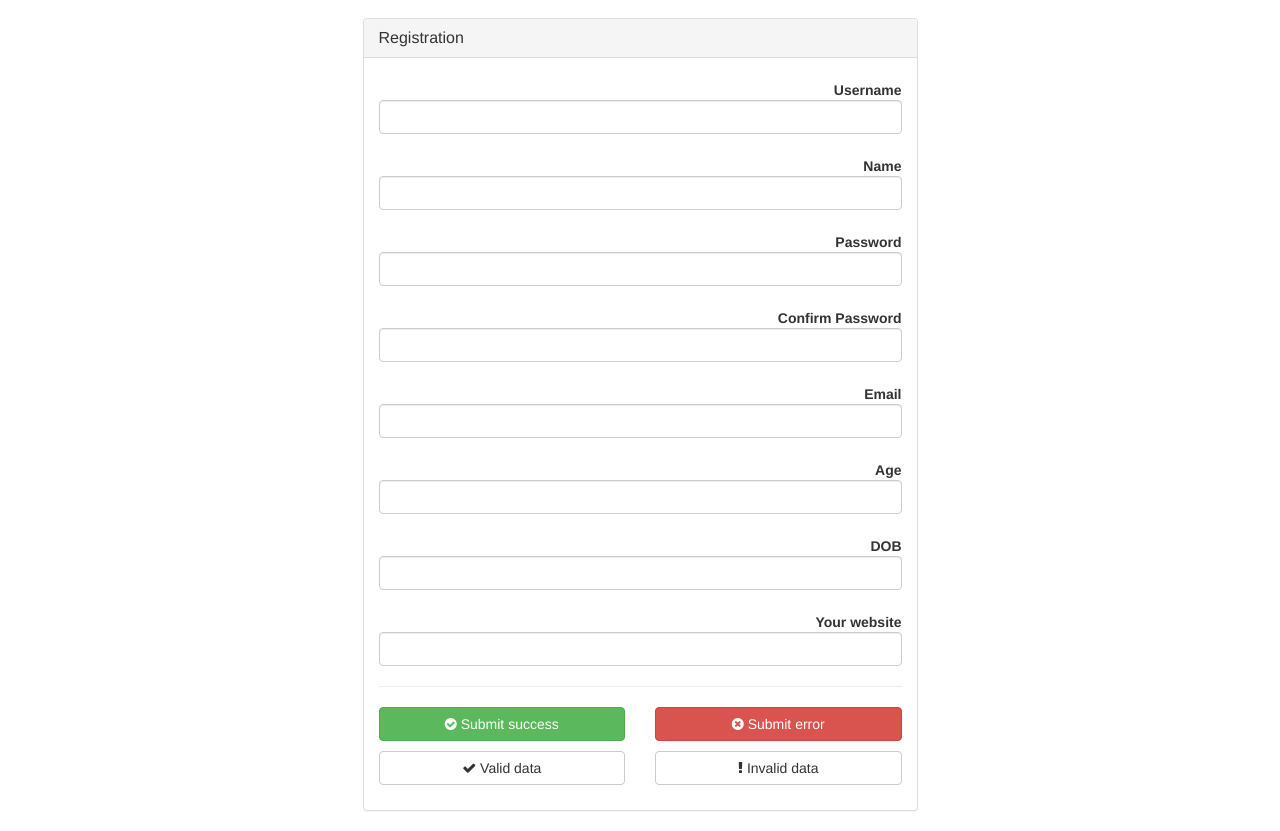
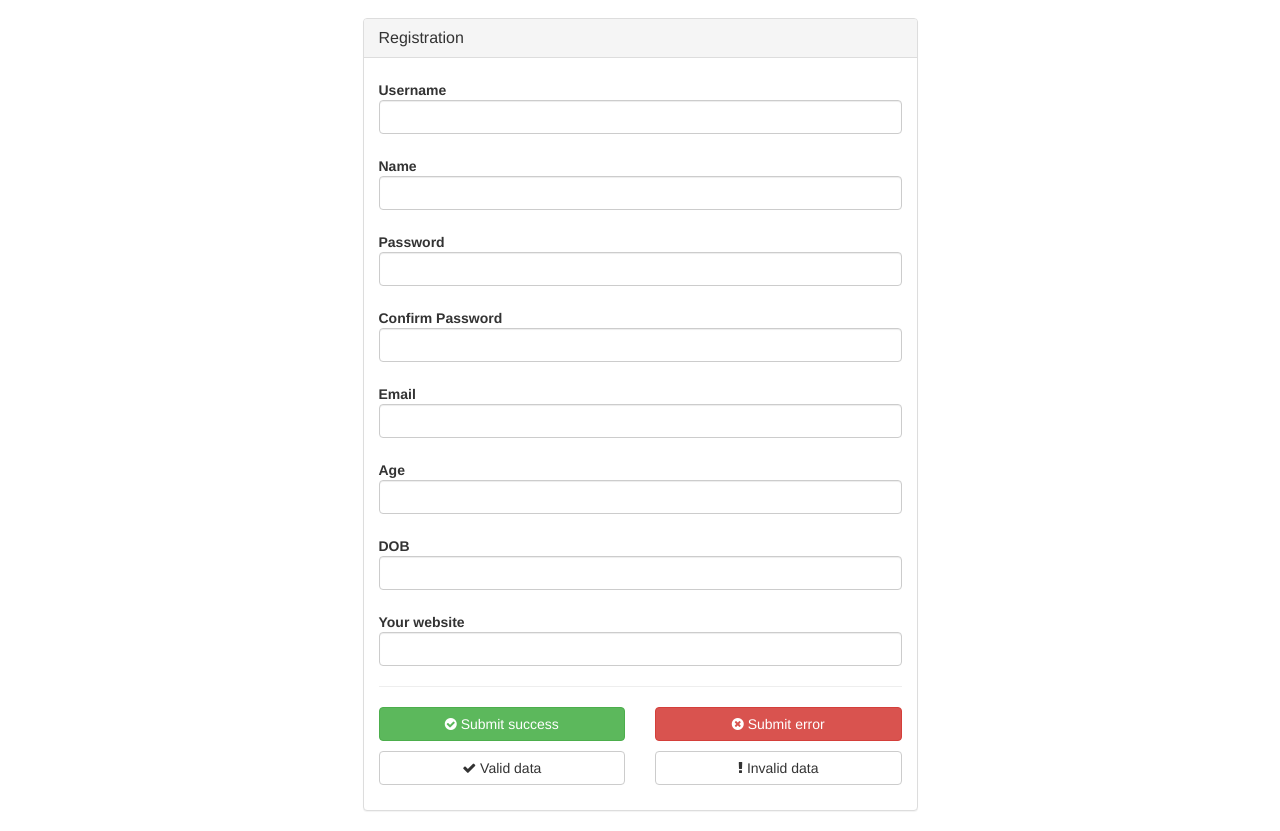
Before and after one commit to ducdhm/jquery.niceform, a website built with webpack: page examples/all_fields_required.html in a window 1280 px wide. Shown: the part 54-885 px from the top of the page. Built offline with nearby package versions, Linux system fonts and the light colour scheme.

Commit message:
Update examples

```diff
--- a/examples/all_fields_required.html
+++ b/examples/all_fields_required.html
@@ -43,7 +43,7 @@
 
                             <form class="form-horizontal" action="." id="form1">
                                 <div class="form-group">
-                                    <label class="control-label col-lg-12" for="username">Username</label>
+                                    <div class="col-lg-12"><label class="control-label" for="username">Username</label></div>
                                     <div class="col-lg-12">
                                         <input type="text" name="username" id="username" class="form-control regex required"
                                                 data-regex="^[a-zA-Z0-9]+$"
@@ -51,43 +51,43 @@
                                     </div>
                                 </div>
                                 <div class="form-group">
-                                    <label class="control-label col-lg-12" for="name">Name</label>
+                                    <div class="col-lg-12"><label class="control-label" for="name">Name</label></div>
                                     <div class="col-lg-12">
                                         <input type="text" name="name" id="name" class="form-control required" />
                                     </div>
                                 </div>
                                 <div class="form-group">
-                                    <label class="control-label col-lg-12" for="password">Password</label>
+                                    <div class="col-lg-12"><label class="control-label" for="password">Password</label></div>
                                     <div class="col-lg-12">
                                         <input type="password" name="password" id="password" class="form-control password required" />
                                     </div>
                                 </div>
                                 <div class="form-group">
-                                    <label class="control-label col-lg-12" for="repassword">Confirm Password</label>
+                                    <div class="col-lg-12"><label class="control-label" for="repassword">Confirm Password</label></div>
                                     <div class="col-lg-12">
                                         <input type="password" name="repassword" id="repassword" class="form-control repassword required" />
                                     </div>
                                 </div>
                                 <div class="form-group">
-                                    <label class="control-label col-lg-12" for="email">Email</label>
+                                    <div class="col-lg-12"><label class="control-label" for="email">Email</label></div>
                                     <div class="col-lg-12">
                                         <input type="text" name="email" id="email" class="form-control email required" />
                                     </div>
                                 </div>
                                 <div class="form-group">
-                                    <label class="control-label col-lg-12" for="age">Age</label>
+                                    <div class="col-lg-12"><label class="control-label" for="age">Age</label></div>
                                     <div class="col-lg-12">
                                         <input type="text" name="age" id="age" class="form-control number required" />
                                     </div>
                                 </div>
                                 <div class="form-group">
-                                    <label class="control-label col-lg-12" for="dob">DOB</label>
+                                    <div class="col-lg-12"><label class="control-label" for="dob">DOB</label></div>
                                     <div class="col-lg-12">
                                         <input type="text" name="dob" id="dob" class="form-control date required" />
                                     </div>
                                 </div>
                                 <div class="form-group">
-                                    <label class="control-label col-lg-12" for="website">Your website</label>
+                                    <div class="col-lg-12"><label class="control-label" for="website">Your website</label></div>
                                     <div class="col-lg-12">
                                         <input type="text" name="website" id="website" class="form-control url required" />
                                     </div>
```
Also changed, not shown: examples/all_fields_non_required.html (+8 -8 lines), examples/custom_error_message.html (+8 -8 lines), examples/index.html (added, +52 -0 lines), examples/show_builtin_message.html (+2 -2 lines), index.html (+1 -45 lines).
